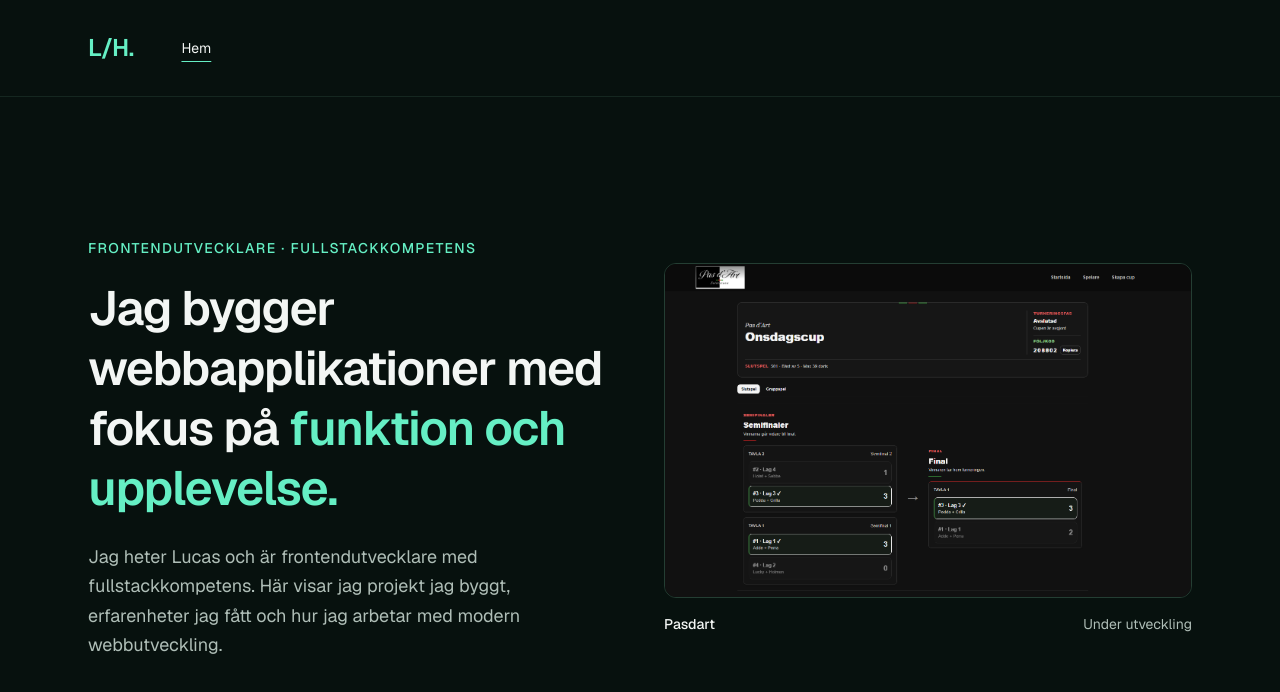
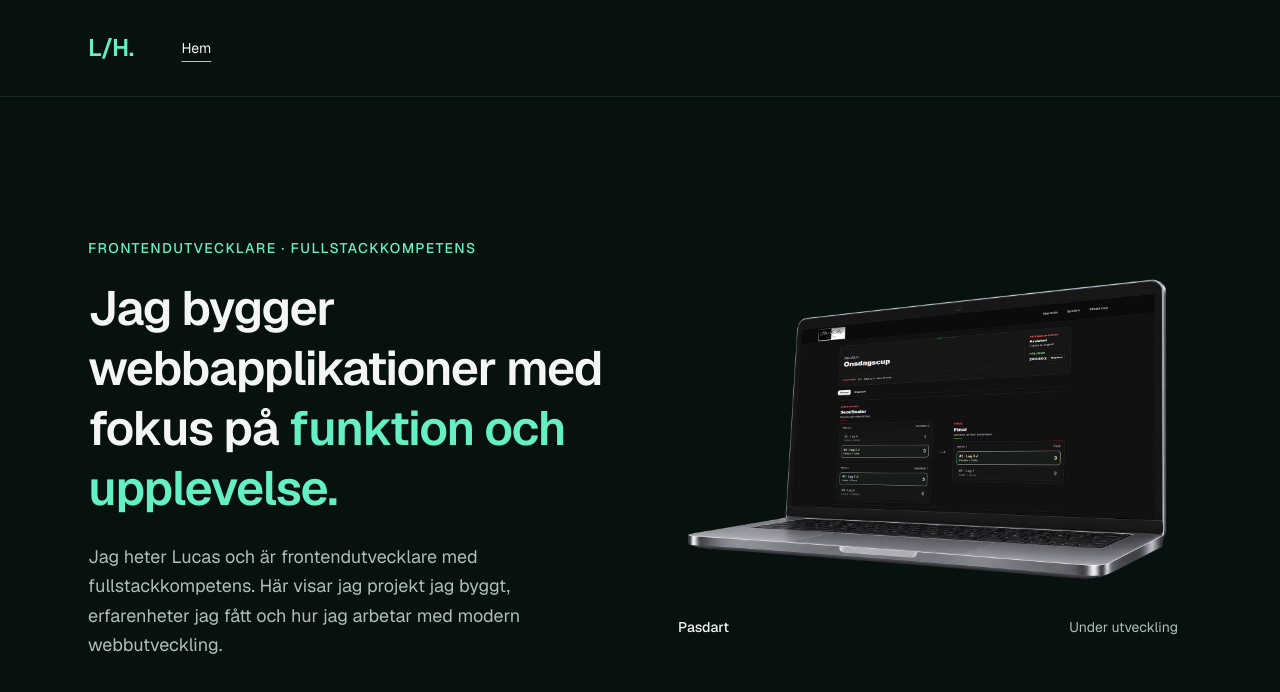
Before and after one commit to HanssonLucas/portfolio, a Next.js app: page / in a window 1280 px wide. Shown: the top 692 px of the page. Built offline with nearby package versions, Linux system fonts and the light colour scheme.

Commit message:
feat: add laptop preview to portfolio hero

```diff
--- a/next.config.ts
+++ b/next.config.ts
@@ -6,7 +6,7 @@ const nextConfig: NextConfig = {
   partialPrefetching: true,
   turbopack: {
     rules: {
-      "*.css": {
+      "globals.css": {
         loaders: ["@tailwindcss/turbopack"],
         as: "*.css",
       },
--- a/src/features/home/components/HeroProjectPreview.tsx
+++ b/src/features/home/components/HeroProjectPreview.tsx
@@ -1,20 +1,19 @@
 import Image from "next/image";
-import pasdartPlayoffs from "../../../../public/images/projects/pasdart/pasdart-playoffs.png";
+import pasdartLaptop from "../../../../public/images/hero/pasdart-laptop-balanced.png";
 
 export function HeroProjectPreview() {
   return (
-    <figure className="mx-auto w-full max-w-xl min-w-0">
-      <div className="overflow-hidden rounded-xl border border-border bg-surface">
-        <Image
-          src={pasdartPlayoffs}
-          alt="Pasdarts slutspelsvy med semifinaler, final och matchresultat."
-          className="h-auto w-full"
-          sizes="(min-width: 1152px) 528px, (min-width: 1024px) calc(50vw - 48px), (min-width: 640px) 576px, calc(100vw - 48px)"
-          loading="eager"
-        />
-      </div>
+    <figure className="mx-auto w-full min-w-0 max-w-xl lg:max-w-125">
+      <Image
+        src={pasdartLaptop}
+        alt="Pasdart visat på en laptop, med semifinaler, final och matchresultat."
+        className="block h-auto w-full"
+        sizes="(min-width: 1024px) 500px, (min-width: 640px) 576px, 100vw"
+        loading="eager"
+        unoptimized
+      />
 
-      <figcaption className="mt-4 flex flex-wrap items-center justify-between gap-2 text-sm">
+      <figcaption className="mt-6 flex flex-wrap items-center justify-between gap-2 text-sm">
         <span className="font-medium text-foreground">Pasdart</span>
         <span className="text-muted">Under utveckling</span>
       </figcaption>
--- a/src/features/home/components/HeroSection.tsx
+++ b/src/features/home/components/HeroSection.tsx
@@ -29,7 +29,9 @@ export function HeroSection() {
             </p>
           </div>
 
-          <HeroProjectPreview />
+          <div className="min-w-0">
+            <HeroProjectPreview />
+          </div>
         </div>
       </PageContainer>
     </section>
```
Also changed, not shown: public/images/hero/pasdart-laptop-balanced.png (added), public/images/projects/pasdart/pasdart-playoffs.png (deleted).
